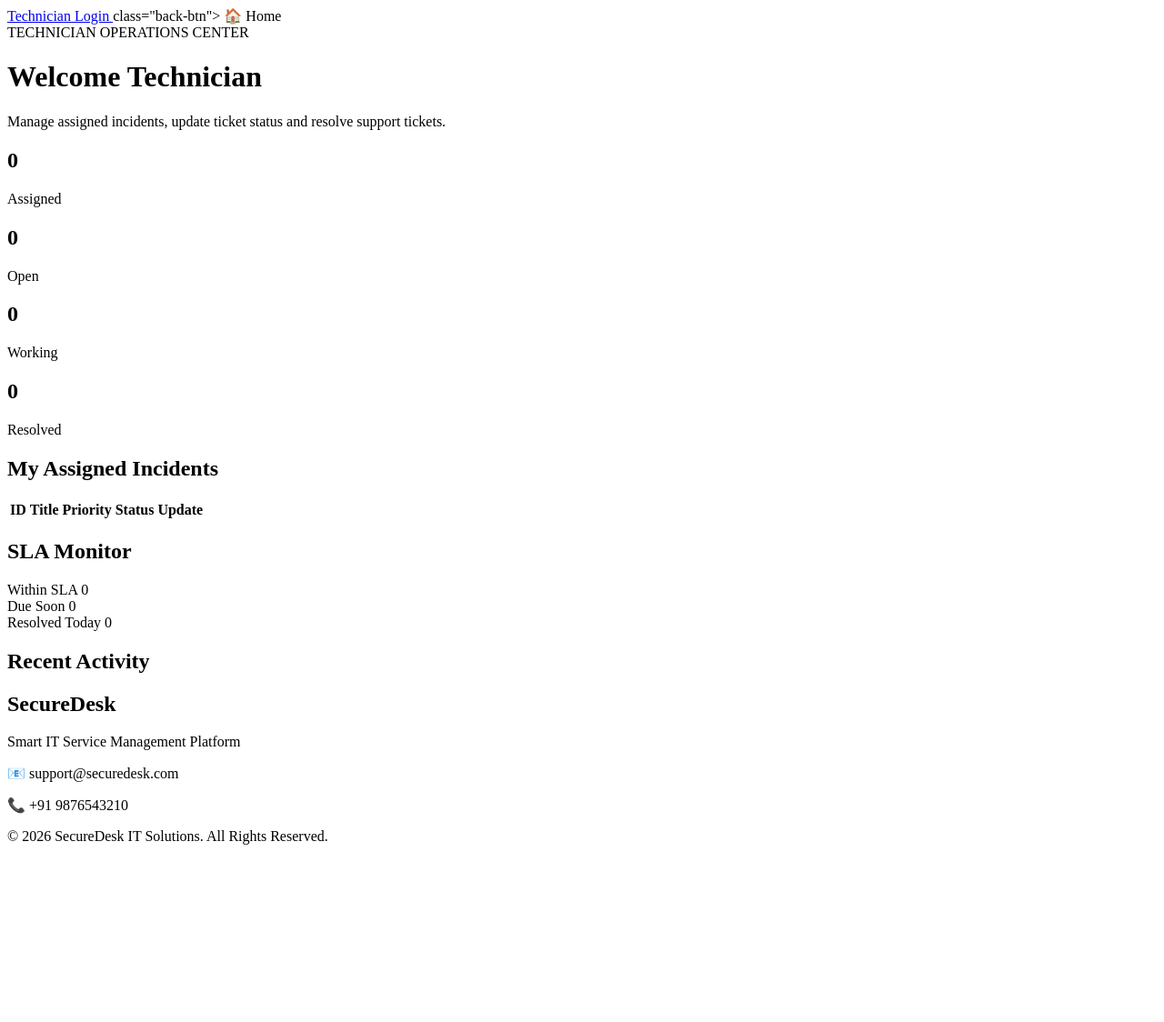
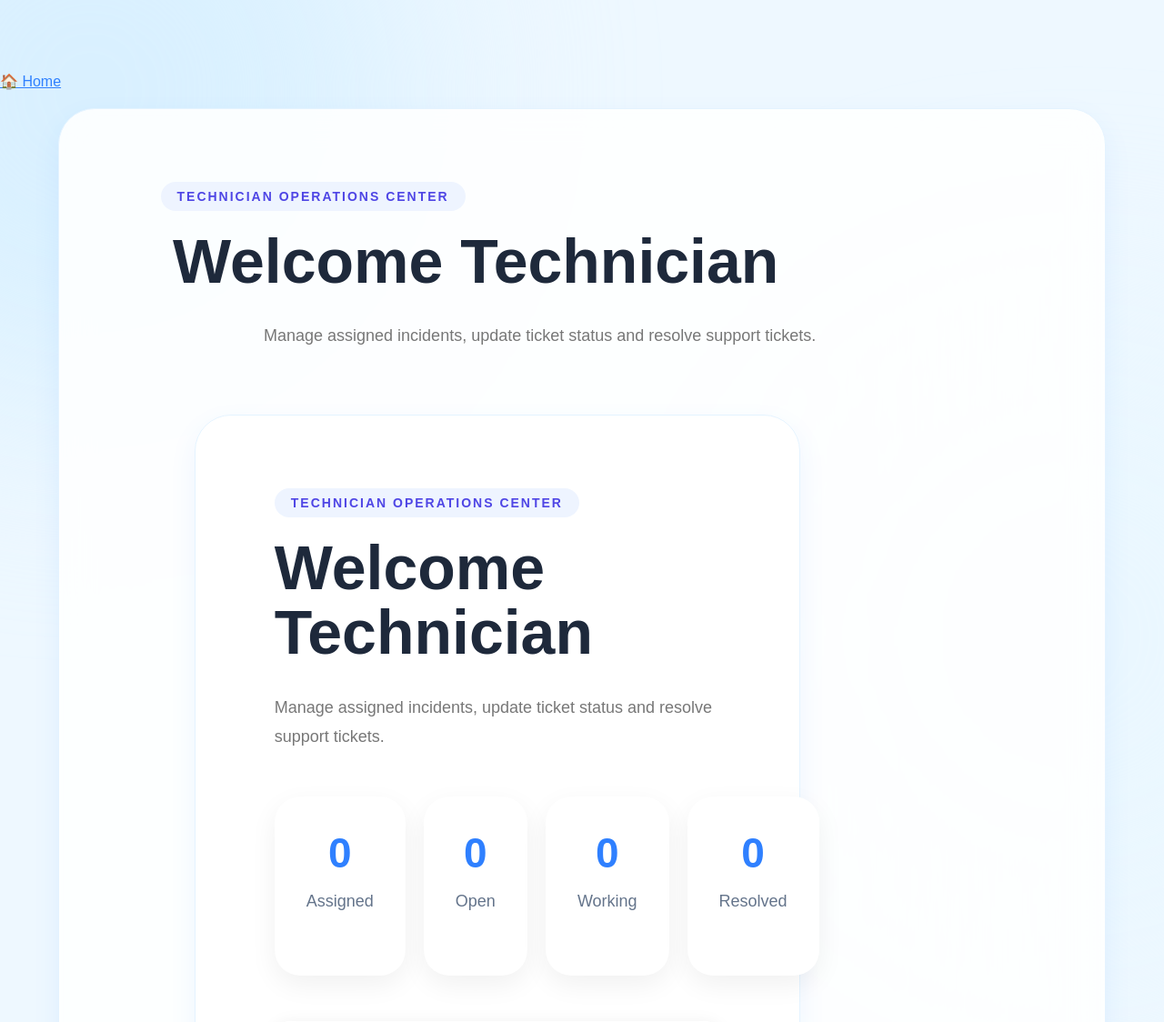
Before and after one commit to TharikaR/Securedesk, a Flask app: page /engineer-dashboard in a window 1280 px wide. Shown: the top 1124 px of the page at 91% size. Before the commit the page ends 929 px from the top, so only its background shows below. Run offline with Flask 3, Linux system fonts and the light colour scheme; a user stored in the database is signed in; data comes from the database, SQL or seed files in the repository; lists and menus that the app fills with data are empty.

Commit message:
Fixed engineer dashboard header

```diff
--- a/templates/engineer_dashboard.html
+++ b/templates/engineer_dashboard.html
@@ -2,16 +2,43 @@
 <!DOCTYPE html>
 <html>
 <head>
+<!DOCTYPE html>
+<html>
 
-<a href="/engineer-login" class="btn">
-    Technician Login
-</a>
+<head>
 
-class="back-btn">
+    <title>Engineer Dashboard</title>
 
-🏠 Home
+    <link rel="stylesheet"
+          href="{{ url_for('static', filename='style.css') }}">
 
-</a>
+</head>
+
+<body>
+
+<div class="page-header">
+
+    <a href="/" class="back-btn">
+        🏠 Home
+    </a>
+
+</div>
+
+<div class="hero">
+
+    <div class="engineer-container">
+
+        <div class="dashboard-badge">
+            TECHNICIAN OPERATIONS CENTER
+        </div>
+
+        <h1>Welcome Technician</h1>
+
+        <p>
+            Manage assigned incidents, update ticket status and resolve support tickets.
+        </p>
+
+        <div class="stats-grid">
 
 <body>
 
```
